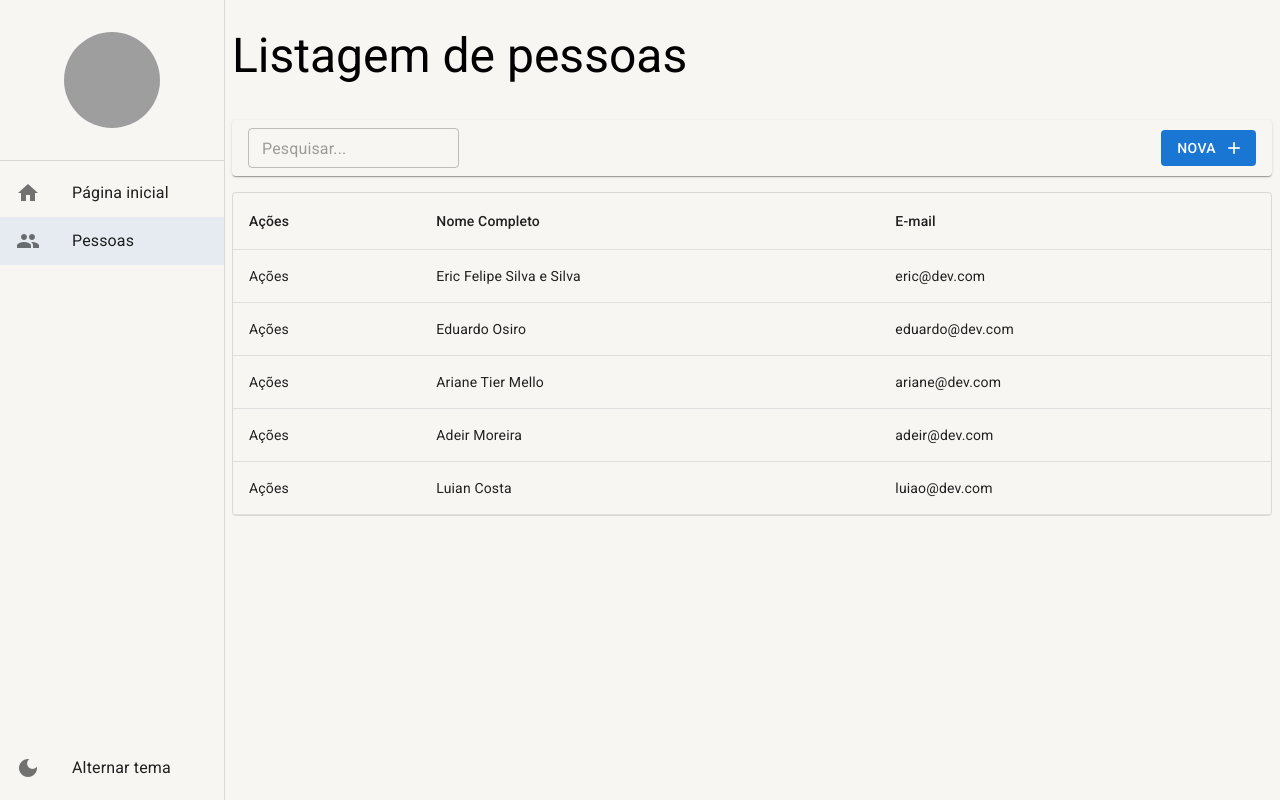
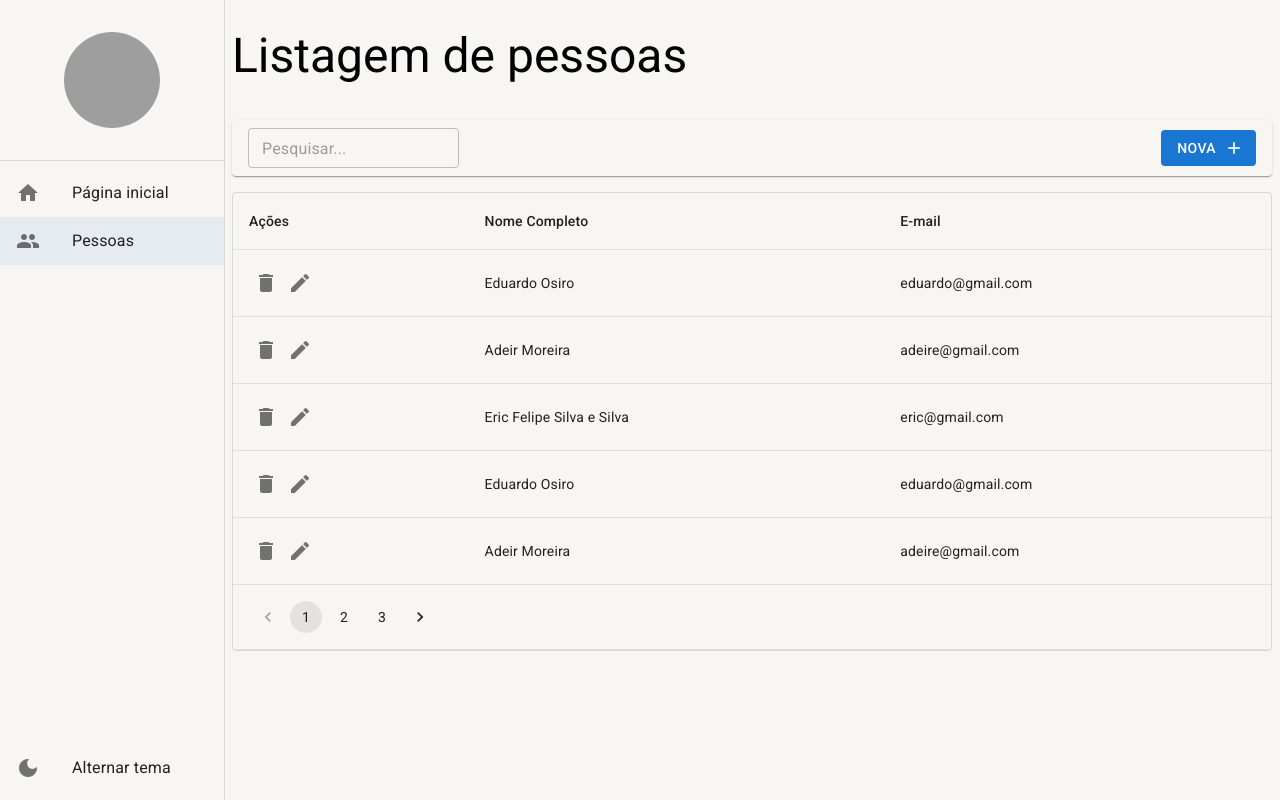
Before and after one commit to efss7/Panelinha, a React (Create React App) app in the folder panelinha/: page /pessoas in a window 1280 px wide. Built offline with nearby package versions, Linux system fonts and the light colour scheme; data requests are answered from the project's data file; grey boxes are pictures that could not be loaded.

Commit message:
feat: Salvando dados no back

```diff
--- a/panelinha/mock/database.json
+++ b/panelinha/mock/database.json
@@ -1,34 +1,88 @@
 {
-    "pessoas":[
+  "pessoas": [
+    {
+      "id": 3,
+      "email": "eduardo@gmail.com",
+      "cidadeId": 1,
+      "nomeCompleto": "Eduardo Osiro"
+    },
+    {
+      "id": 4,
+      "email": "adeire@gmail.com",
+      "cidadeId": 1,
+      "nomeCompleto": "Adeir Moreira"
+    },
     {
       "id": 1,
-            "email": "eric@dev.com",
+      "email": "eric@gmail.com",
+      "cidadeId": 1,
+      "nomeCompleto": "Eric Felipe Silva e Silva"
+    },
+    {
+      "id": 3,
+      "email": "eduardo@gmail.com",
+      "cidadeId": 1,
+      "nomeCompleto": "Eduardo Osiro"
+    },
+    {
+      "id": 4,
+      "email": "adeire@gmail.com",
+      "cidadeId": 1,
+      "nomeCompleto": "Adeir Moreira"
+    },
+    {
+      "id": 5,
+      "email": "eric@gmail.com",
+      "cidadeId": 1,
+      "nomeCompleto": "Luian Costa"
+    },
+    {
+      "id": 1,
+      "email": "eric@gmail.com",
       "cidadeId": 1,
       "nomeCompleto": "Eric Felipe Silva e Silva"
     },
     {
       "id": 2,
-            "email": "eduardo@dev.com",
+      "email": "ariane@gmail.com",
+      "cidadeId": 1,
+      "nomeCompleto": "Ariane Tier Mello"
+    },
+    {
+      "id": 3,
+      "email": "eduardo@gmail.com",
       "cidadeId": 1,
       "nomeCompleto": "Eduardo Osiro"
     },
     {
-            "id": 3,
-            "email": "ariane@dev.com",
-            "cidadeId": 1,
-            "nomeCompleto": "Ariane Tier Mello"
-        },
-        {
       "id": 4,
-            "email": "adeir@dev.com",
+      "email": "adeire@gmail.com",
       "cidadeId": 1,
       "nomeCompleto": "Adeir Moreira"
     },
     {
       "id": 5,
-            "email": "luiao@dev.com",
+      "email": "eric@gmail.com",
       "cidadeId": 1,
       "nomeCompleto": "Luian Costa"
+    },
+    {
+      "nomeCompleto": "Mariana Mendes",
+      "email": "mariana@dev.com",
+      "cidadeId": "1",
+      "id": 6
+    },
+    {
+      "id": 7,
+      "nomeCompleto": "Joana",
+      "email": "",
+      "cidadeId": ""
+    },
+    {
+      "nomeCompleto": "Maicon",
+      "email": "maik@dev.com",
+      "cidadeId": "1",
+      "id": 8
     }
   ]
 }
--- a/panelinha/package.json
+++ b/panelinha/package.json
@@ -7,6 +7,8 @@
     "@emotion/styled": "^11.10.0",
     "@mui/icons-material": "^5.8.4",
     "@mui/material": "^5.9.2",
+    "@unform/core": "^2.1.6",
+    "@unform/web": "^2.1.6",
     "axios": "^0.27.2",
     "react": "^18.2.0",
     "react-dom": "^18.2.0",
@@ -40,7 +42,6 @@
     "@types/node": "^16.11.47",
     "@types/react": "^18.0.15",
     "@types/react-dom": "^18.0.6",
-
     "json-server": "^0.17.0",
     "prettier": "^2.7.1",
     "typescript": "^4.7.4",
--- a/panelinha/src/pages/index.ts
+++ b/panelinha/src/pages/index.ts
@@ -1,2 +1,3 @@
 export * from './dashboard/Dashboard';
 export * from "./people/ListOfPeople"
+export * from "./people/DetailOfPeople"
--- /dev/null
+++ b/panelinha/src/pages/people/DetailOfPeople.tsx
@@ -0,0 +1,102 @@
+import { LinearProgress, TextField } from "@mui/material";
+import { FormHandles } from "@unform/core";
+import { Form } from "@unform/web";
+import { useEffect, useRef, useState } from "react";
+import { useNavigate, useParams } from "react-router-dom";
+import { DetailTools } from "../../shared/components";
+import { VTextfield } from "../../shared/forms";
+import { LayoutBasePage } from "../../shared/layouts";
+import { PeopleService } from "../../shared/services/api/people/PeopleServices";
+
+interface IFormData{
+  email:string;
+  cidadeId:number;
+  nomeCompleto:string;
+}
+
+export const DetailOfPeoples: React.FC = () => {
+  const { id = "nova" } = useParams<"id">();
+  const navigate = useNavigate();
+  const formRef = useRef<FormHandles>(null)
+  const [isLoading, setIsLoading] = useState(false);
+  const [name, setName] = useState("");
+
+  useEffect(() => {
+    if (id !== "nova") {
+      PeopleService.getById(Number(id)).then((result) => {
+        setIsLoading(false);
+        if (result instanceof Error) {
+          alert(result.message);
+          navigate("/pessoas");
+        } else {
+          setName(result.nomeCompleto);
+          console.log(result);
+          formRef.current?.setData(result)
+        }
+      });
+    }
+  });
+
+  const handleSave = (dados: IFormData) => {
+    setIsLoading(true);
+
+    if (id === 'nova') {
+      PeopleService
+        .create(dados)
+        .then((result) => {
+          setIsLoading(false);
+
+          if (result instanceof Error) {
+            alert(result.message);
+          } else {
+            navigate(`/pessoas/detalhe/${result}`);
+          }
+        });
+    } else {
+      PeopleService
+        .updateById(Number(id), { id: Number(id), ...dados })
+        .then((result) => {
+          setIsLoading(false);
+
+          if (result instanceof Error) {
+            alert(result.message);
+          }
+        });
+    }
+  };
+  const handleDelete = (id: number) => {
+    if (confirm("Realmente deseja apagar?")) {
+      PeopleService.deleteById(id).then((result) => {
+        alert("Registro apagado com sucesso!");
+        navigate("/pessoas");
+      });
+    }
+  };
+
+  return (
+    <LayoutBasePage
+      tittle={id === "nova" ? "Nova pessoa" : name}
+      listingTools={
+        <DetailTools
+          textNewButton="Nova"
+          showSaveAndCloseButton
+          showNewButton={id !== "nova"}
+          showDeleteButton={id !== "nova"}
+          whenClickingOnBack={() => navigate("/pessoas")}
+          whenClickingOnDelete={() => handleDelete(Number(id))}
+          whenClickingOnNew={() => navigate("/pessoas/detalhe/nova")}
+          whenClickingOnSave={() =>formRef.current?.submitForm()}
+          whenClickingOnSaveAndClose={() =>formRef.current?.submitForm()}
+        />
+      }
+    >
+      <Form ref={formRef} onSubmit={handleSave}>
+        <VTextfield placeholder="Nome Completo" name="nomeCompleto"/>
+        <VTextfield placeholder="E-mail" name="email"/>
+        <VTextfield placeholder="Cidade ID" name="cidadeId"/>
+      </Form>
+      {/* {isLoading && <LinearProgress variant="indeterminate" />}
+      <p>DetalheDasPessoas{id}</p> */}
+    </LayoutBasePage>
+  );
+};
--- a/panelinha/src/pages/people/ListOfPeople.tsx
+++ b/panelinha/src/pages/people/ListOfPeople.tsx
@@ -1,6 +1,9 @@
 import { useEffect, useMemo, useState } from "react";
 import {
+  Icon,
+  IconButton,
   LinearProgress,
+  Pagination,
   Paper,
   Table,
   TableBody,
@@ -10,7 +13,7 @@ import {
   TableHead,
   TableRow,
 } from "@mui/material";
-import { useSearchParams } from "react-router-dom";
+import { useNavigate, useSearchParams } from "react-router-dom";
 import { ListingTools } from "../../shared/components";
 import { useDeBouce } from "../../shared/hooks";
 import { LayoutBasePage } from "../../shared/layouts";
@@ -23,6 +26,7 @@ import { Environment } from "../../shared/environment";
 export const ListOfPeople: React.FC = () => {
   const [searchParams, setSearchParams] = useSearchParams();
   const { debounce } = useDeBouce();
+  const navigate = useNavigate();
 
   const [rows, setRows] = useState<IPeopleListing[]>([]);
   const [isLoading, setIsLoading] = useState(true);
@@ -32,11 +36,15 @@ export const ListOfPeople: React.FC = () => {
     return searchParams.get("busca") || "";
   }, [searchParams]);
 
+  const page = useMemo(() => {
+    return Number(searchParams.get("page") || "1");
+  }, [searchParams]);
+
   useEffect(() => {
     setIsLoading(true);
 
     debounce(() => {
-      PeopleService.getAll(1, search).then((result) => {
+      PeopleService.getAll(page, search).then((result) => {
         setIsLoading(false);
 
         if (result instanceof Error) {
@@ -48,7 +56,24 @@ export const ListOfPeople: React.FC = () => {
         }
       });
     });
-  }, [search]);
+  }, [search, page]);
+
+  const handleDelete = (id: number) => {
+    if (confirm('Realmente deseja apagar?')) {
+      PeopleService.deleteById(id)
+        .then(
+          result => {
+          // if (result instanceof Error) {
+          //   alert(result.message);
+          // } else {
+            setRows(oldRows => [
+              ...oldRows.filter(oldRow => oldRow.id !== id),
+            ]);
+            alert('Registro apagado com sucesso!');
+          // }
+        });
+    }
+  };
 
   return (
     <LayoutBasePage
@@ -58,8 +83,10 @@ export const ListOfPeople: React.FC = () => {
           showInputSearch
           textNewButton="Nova"
           searchText={searchParams.get("busca") ?? ""}
-          whenChangingSearchText={(newText) =>
-            setSearchParams({ busca: newText }, { replace: true })
+          whenClickingOnNew = {() => navigate('/pessoas/detalhe/nova')}
+          whenChangingSearchText={
+            (newText) =>
+              setSearchParams({ busca: newText, page: "1" }, { replace: true }) //alterar para busca
           }
         />
       }
@@ -80,16 +107,23 @@ export const ListOfPeople: React.FC = () => {
           <TableBody>
             {rows.map((row) => (
               <TableRow key={row.id}>
-                <TableCell>Ações</TableCell>
+                <TableCell>
+                <IconButton size="small" onClick={() => handleDelete(row.id)}>
+                    <Icon>delete</Icon>
+                  </IconButton>
+                  <IconButton size="small" onClick={()=>navigate(`/pessoas/detalhe/${row.id}`)}>
+                    <Icon>edit</Icon>
+                  </IconButton>
+                </TableCell>
                 <TableCell>{row.nomeCompleto}</TableCell>
                 <TableCell>{row.email}</TableCell>
               </TableRow>
             ))}
           </TableBody>
 
-              {totalCount === 0 && !isLoading &&(
-              <caption>{Environment.EMPTY_LOSS}</caption>
-              )}
+          {totalCount === 0 && !isLoading && (
+            <caption>{Environment.EMPTY_LOSS}</caption>
+          )}
 
           <TableFooter>
             {isLoading && (
@@ -99,6 +133,22 @@ export const ListOfPeople: React.FC = () => {
                 </TableCell>
               </TableRow>
             )}
+            {totalCount > 0 && totalCount > Environment.LIMITS_OF_LINES && (
+              <TableRow>
+                <TableCell colSpan={3}>
+                  <Pagination
+                    page={page}
+                    count={Math.ceil(totalCount / Environment.LIMITS_OF_LINES)}
+                    onChange={(_, newPage) =>
+                      setSearchParams(
+                        { search, page: newPage.toString() },
+                        { replace: true }
+                      )
+                    }
+                  />
+                </TableCell>
+              </TableRow>
+            )}
           </TableFooter>
         </Table>
       </TableContainer>
--- a/panelinha/src/routes/index.tsx
+++ b/panelinha/src/routes/index.tsx
@@ -1,7 +1,7 @@
 import { Navigate, Route, Routes } from "react-router-dom";
 import { useDrawerContext } from "../shared/contexts";
 import { useEffect } from "react";
-import { Dashboard, ListOfPeople } from "../pages";
+import { Dashboard, DetailOfPeoples, ListOfPeople } from "../pages";
 
 export const AppRoutes = () => {
   const { setDrawerOptions: setDrawerOptions } = useDrawerContext();
@@ -22,8 +22,9 @@ export const AppRoutes = () => {
   return (
     <Routes>
       <Route path="/pagina-inicial" element={<Dashboard />} />
+
       <Route path="/pessoas" element={<ListOfPeople />} />
-      {/* <Route path="/pessoas/detalhe/:id" element={<Dashboard/>}/> */}
+      <Route path="/pessoas/detalhe/:id" element={<DetailOfPeoples/>}/>
 
       <Route path="*" element={<Navigate to="/pagina-inicial" />} />
     </Routes>
--- a/panelinha/src/shared/environment/index.ts
+++ b/panelinha/src/shared/environment/index.ts
@@ -1,7 +1,7 @@
 export const Environment = {
 
     // Define a quantidade de linhas a ser carregadas por padrão nas listagens
-    LIMITS_OF_LINES: 10,
+    LIMITS_OF_LINES: 5,
     //Placeholder exibido nos inputs
     SEARCH_INPUT:"Pesquisar...",
     // Texto exibido quando nenhum registro é encontrado em uma listagem
--- /dev/null
+++ b/panelinha/src/shared/forms/index.ts
@@ -0,0 +1 @@
+export * from "./VTextField"
```
Also changed, not shown: panelinha/src/shared/forms/VTextField.tsx (added, +33 -0 lines), 1 other file (tests, documents, lock files or other folders). Lines whose indentation alone changed are shown as unchanged.
